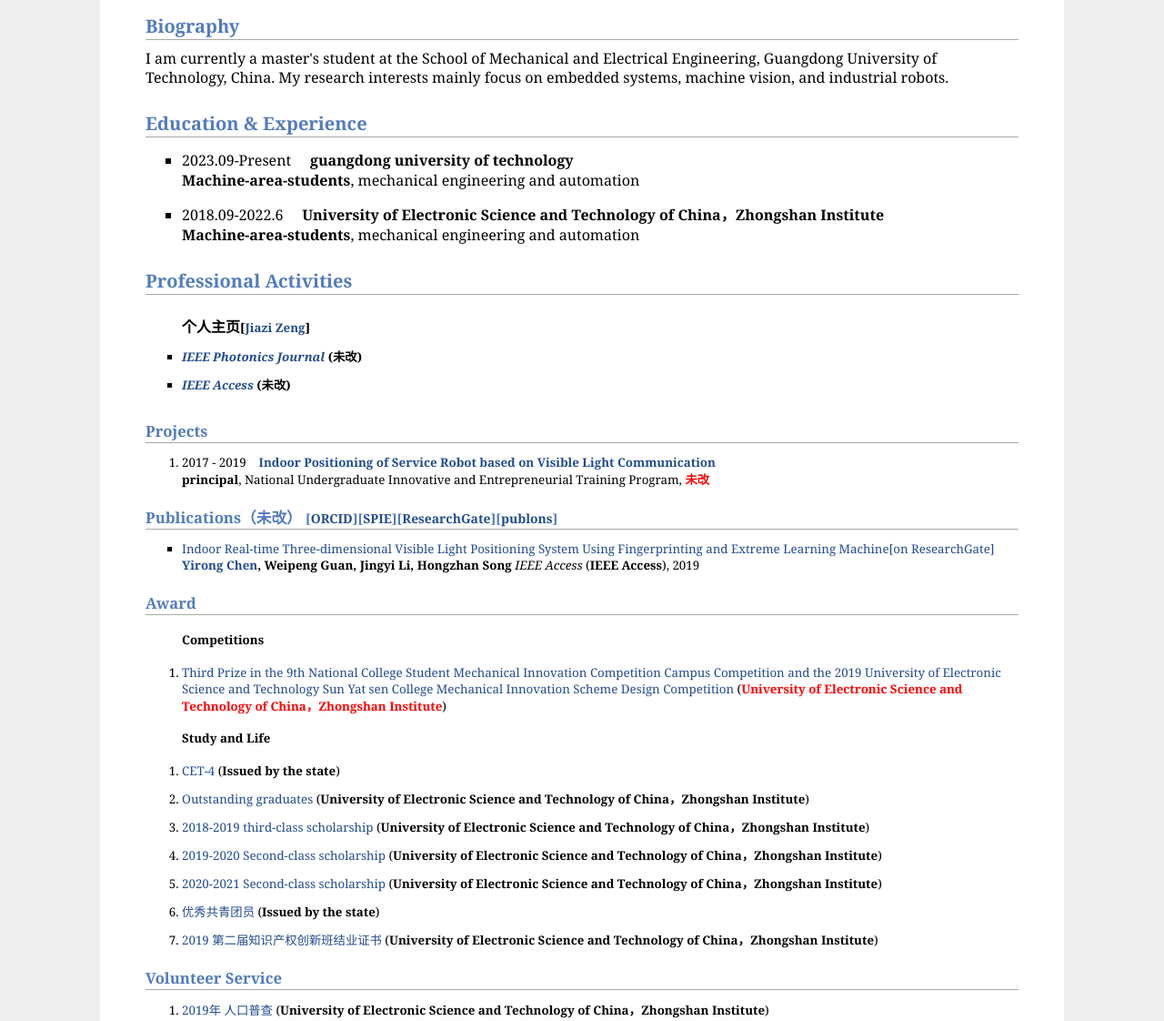
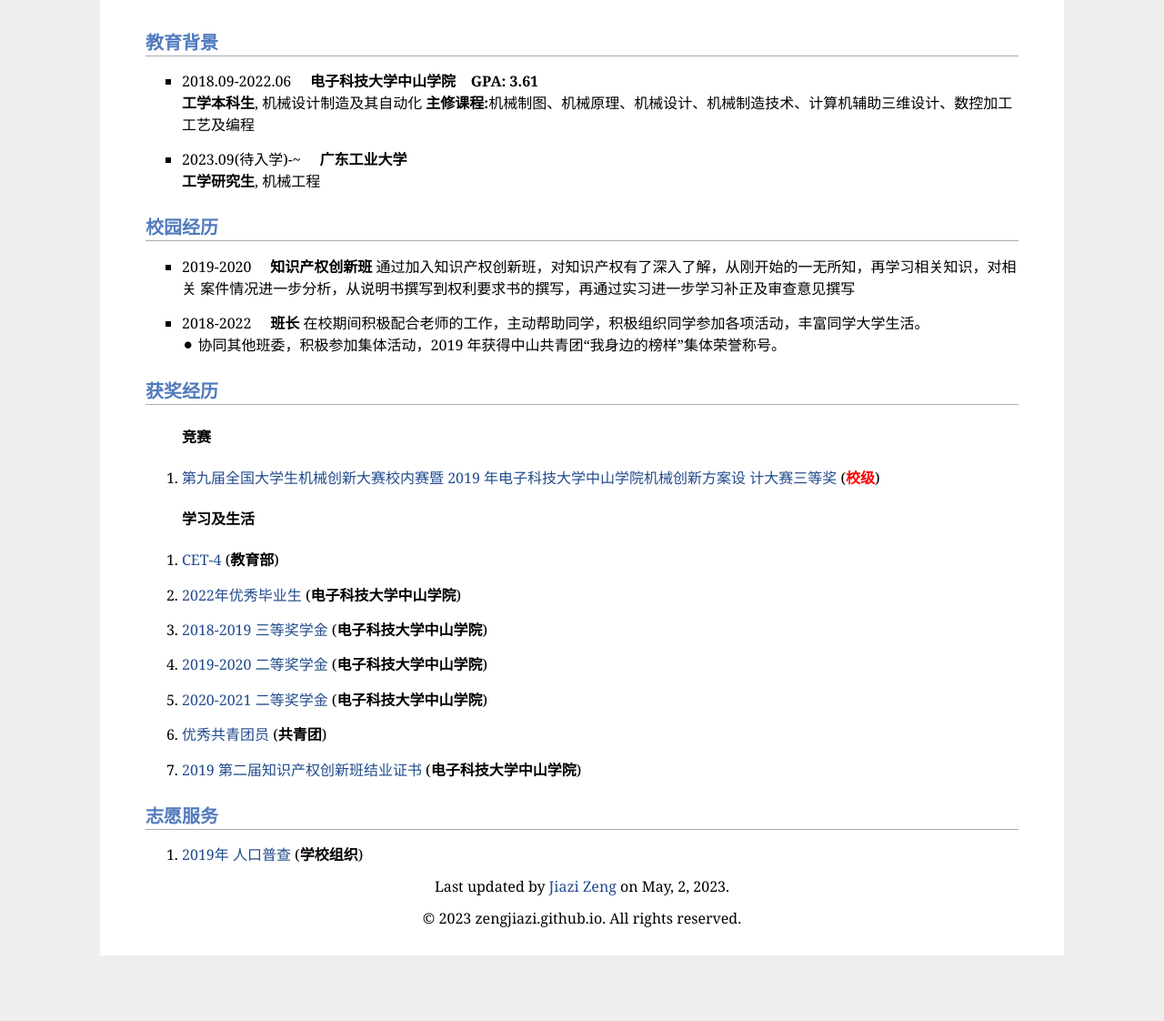
Before and after one commit to zengjiazi/zengjiazi.github.io, a plain HTML site: page index.html in a window 1280 px wide. Shown: the part 401-1523 px from the top of the page at 91% size. After the commit the page ends 1481 px from the top, so only its background shows below. Drawn offline with Linux system fonts and the light colour scheme.

Commit message:
Add files via upload

```diff
--- a/index.html
+++ b/index.html
@@ -160,8 +160,9 @@
                         <p>
                             <a href='http://jd.zsc.edu.cn/'>School of Mechanical and Electrical Engineering</a> &nbsp; <a href='http://jd.zsc.edu.cn/'>机电工程学院</a> <br>
                             <a href='https://www.zsc.edu.cn/'>University of Electronic Science and Technology of China，Zhongshan Institute</a> &nbsp; <a href='https://www.zsc.edu.cn/'>电子科技大学中山学院</a> <br>
-                            性别: 男<br> 出生年月:1999年10月21日 <br>
-                            <br> Email: <a href="mailto:979012796@qq.com">979012796@qq.com</a><br>
+
+                            <br> 性别: 男<br> 出生年月:1999年10月21日 <br> 政治面貌:中共党员 <br>
+                            Email: <a href="mailto:979012796@qq.com">979012796@qq.com</a><br>
                             <!-- change the follow to your link-->
                             wechat: <a href="https://www.laopangshu.top/img/wechat.png">18319864595</a><br>                            qq: <a href="https://www.laopangshu.top/img/qq.png">979012796</a><br>
 
@@ -179,82 +180,66 @@
     </div>
 
 
-    <h2>Biography</h2>
-    <p>
-        I am currently a master's student at the School of Mechanical and Electrical Engineering, Guangdong University of Technology, China. My research interests mainly focus on embedded systems, machine vision, and industrial robots.
-    </p>
 
 
-    <h2>Education & Experience</h2>
+    <h2>教育背景</h2>
     <ul>
         <li>
-            2023.09-Present &nbsp;&nbsp;&nbsp;&nbsp;<b>guangdong university of technology</b>
+            2018.09-2022.06 &nbsp;&nbsp;&nbsp;&nbsp;<b>电子科技大学中山学院&nbsp;&nbsp;&nbsp;&nbsp;GPA: 3.61</b>
         </li>
-        <b>Machine-area-students</b>, mechanical engineering and automation
+        <b>工学本科生</b>, 机械设计制造及其自动化
+        <b>主修课程:</b>机械制图、机械原理、机械设计、机械制造技术、计算机辅助三维设计、数控加工工艺及编程
+
+        <li>
+            2023.09(待入学)-~ &nbsp;&nbsp;&nbsp;&nbsp;<b>广东工业大学</b>
+        </li>
+        <b>工学研究生</b>, 机械工程
+    </ul>
+
+    <h2>校园经历</h2>
+    <ul>
+        <li>
+            2019-2020 &nbsp;&nbsp;&nbsp;&nbsp;<b>知识产权创新班</b>
+            通过加入知识产权创新班，对知识产权有了深入了解，从刚开始的一无所知，再学习相关知识，对相关
+案件情况进一步分析，从说明书撰写到权利要求书的撰写，再通过实习进一步学习补正及审查意见撰写
+        </li>
 
 
         <li>
-            2018.09-2022.6 &nbsp;&nbsp;&nbsp;&nbsp;<b>University of Electronic Science and Technology of China，Zhongshan Institute</b>
+            2018-2022 &nbsp;&nbsp;&nbsp;&nbsp;<b>班长</b>
+            在校期间积极配合老师的工作，主动帮助同学，积极组织同学参加各项活动，丰富同学大学生活。<br>
+⚫ 协同其他班委，积极参加集体活动，2019 年获得中山共青团“我身边的榜样”集体荣誉称号。<br>
         </li>
-        <b>Machine-area-students</b>, mechanical engineering and automation
+
     </ul>
-
-    <h2>Professional Activities</h2>
-    <ul>
-        <h4>个人主页<small>[<a href="https://zengjiazi.github.io/">Jiazi Zeng</a>]</small?</h4>
-	      <li><em><a href="https://publons.com/researcher/3026890/yirong-chen/peer-review/">IEEE Photonics Journal</a></em> (<b>未改</b>)</li>
-	      <li><em><a href="https://publons.com/researcher/3026890/yirong-chen/peer-review/">IEEE Access</a></em> (<b>未改</b>)</li>
-     </ul>
 
 
 
-<h2>Projects</h2>
-  <ol>
-   <li>
-      2017 - 2019&nbsp;&nbsp;&nbsp;&nbsp;<b><a href="https://raw.githubusercontent.com/scutcyr/scutcyr.github.io/master/certificate/%E9%99%88%E8%89%BA%E8%8D%A3_%E4%BC%98%E7%A7%80%E7%BB%93%E9%A2%98_2017-2019%E5%9B%BD%E5%AE%B6%E7%BA%A7%E5%A4%A7%E5%AD%A6%E7%94%9F%E5%88%9B%E6%96%B0%E5%88%9B%E4%B8%9A%E8%AE%AD%E7%BB%83%E8%AE%A1%E5%88%92%E9%A1%B9%E7%9B%AE.jpg">Indoor Positioning of Service Robot based on Visible Light Communication</a></b>
-   </li>
-   <b>principal</b>, National Undergraduate Innovative and Entrepreneurial Training Program, <b><font class="highlight">未改</font></b>
-
-
-  </ol>
 
 
 
-<h2>Publications（未改） <small>[<a href="http://orcid.org/0000-0002-0207-0067">ORCID</a>][<a href="https://spie.org/profile/chenyirong">SPIE</a>][<a href="https://www.researchgate.net/profile/Yirong_Chen7?ev=prf_highl">ResearchGate</a>][<a href="https://publons.com/researcher/3026890/yirong-chen/publications/">publons</a>]</small></h2>
-            <ul>
 
-                <li>
-                    <a href="https://ieeexplore.ieee.org/document/8941046">Indoor Real-time Three-dimensional Visible Light Positioning System Using Fingerprinting and Extreme Learning Machine</a><a href="https://www.researchgate.net/publication/338161902_Indoor_Real-time_3-D_Visible_Light_Positioning_System_Using_Fingerprinting_and_Extreme_Learning_Machine">[on ResearchGate]<br></a>
-                    <b><a href="https://www.researchgate.net/profile/Yirong_Chen7">Yirong Chen</a>, Weipeng Guan, Jingyi Li, Hongzhan Song</b>
-                    <em>IEEE Access</em> (<b>IEEE Access</b>), 2019<br>
-                    <p style="margin-top:3px">
-
-                    </p>
-                </li>
-            </ul>
-
-
-
-            <h2>Award</h2>
+            <h2>获奖经历</h2>
             <ol>
-                <h4>Competitions</h4>
-                <li><a href="">Third Prize in the 9th National College Student Mechanical Innovation Competition Campus Competition and the 2019 University of Electronic Science and Technology Sun Yat sen College Mechanical Innovation Scheme Design Competition</a></em> (<b><font class="highlight">University of Electronic Science and Technology of China，Zhongshan Institute</font></b>)</li>
+                <h4>竞赛</h4>
+                <li><a href="">第九届全国大学生机械创新大赛校内赛暨 2019 年电子科技大学中山学院机械创新方案设
+                    计大赛三等奖</a></em> (<b><font class="highlight">校级</font></b>)</li>
             </ol>
 
             <ol>
-                <h4>Study and Life</h4>
-                <li><a href="">CET-4</a> (<b>Issued by the state</b>)</li>
-                <li><a href="">Outstanding graduates</a> (<b>University of Electronic Science and Technology of China，Zhongshan Institute</b>)</li>
-                <li><a href="">2018-2019 third-class scholarship</a> (<b>University of Electronic Science and Technology of China，Zhongshan Institute</b>)</li>
-                <li><a href="">2019-2020 Second-class scholarship</a> (<b>University of Electronic Science and Technology of China，Zhongshan Institute</b>)</li>
-                <li><a href="">2020-2021 Second-class scholarship</a> (<b>University of Electronic Science and Technology of China，Zhongshan Institute</b>)</li>
-                <li><a href="">优秀共青团员</a> (<b>Issued by the state</b>)</li>
-                <li><a href="">2019 第二届知识产权创新班结业证书</a> (<b>University of Electronic Science and Technology of China，Zhongshan Institute</b>)</li>
+                <h4>学习及生活</h4>
+                <li><a href="">CET-4</a> (<b>教育部</b>)</li>
+                <li><a href="">2022年优秀毕业生</a> (<b>电子科技大学中山学院</b>)</li>
+                <li><a href="">2018-2019 三等奖学金</a> (<b>电子科技大学中山学院</b>)</li>
+                <li><a href="">2019-2020 二等奖学金</a> (<b>电子科技大学中山学院</b>)</li>
+                <li><a href="">2020-2021 二等奖学金</a> (<b>电子科技大学中山学院</b>)</li>
+                <li><a href="">优秀共青团员</a> (<b>共青团</b>)</li>
+                <li><a href="">2019 第二届知识产权创新班结业证书</a> (<b>电子科技大学中山学院</b>)</li>
             </ol>
 
-            <h2>Volunteer Service</h2>
+            <h2>志愿服务</h2>
             <ol>
-                <li><a href="">2019年 人口普查</a> (<b>University of Electronic Science and Technology of China，Zhongshan Institute</b>)</li>
+                <li><a href="">2019年 人口普查</a> (<b>学校组织</b>)</li>
 
             </ol>
 
@@ -268,7 +253,7 @@
 
 
             <div align="center">
-                © 2023 i.laopangshu.top. All rights reserved.
+                © 2023 zengjiazi.github.io. All rights reserved.
             </div>
 
 </body>
```
